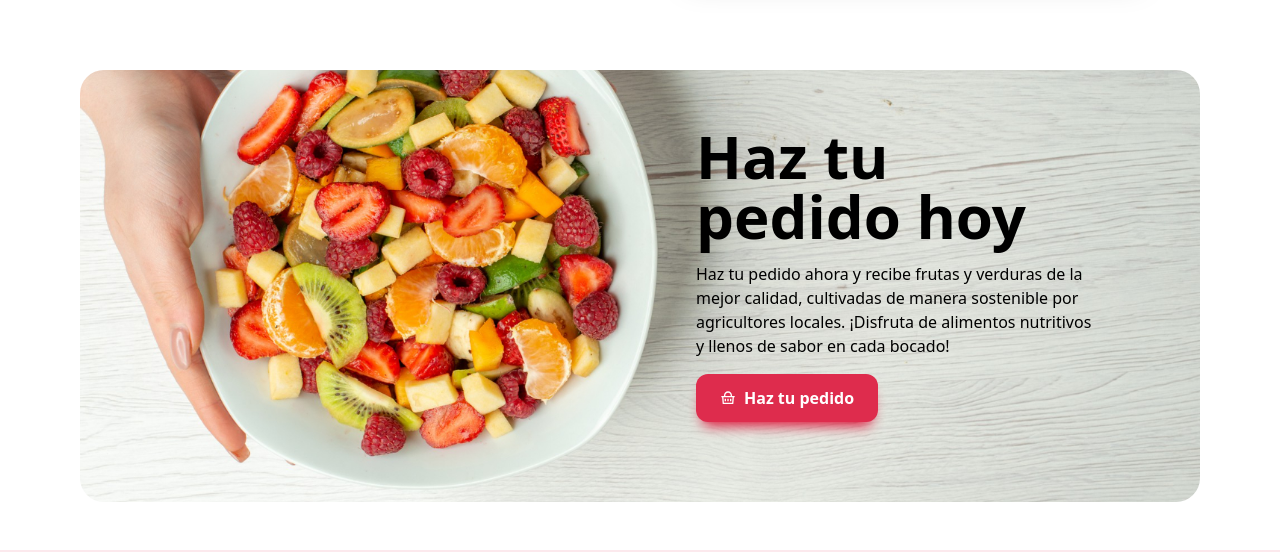
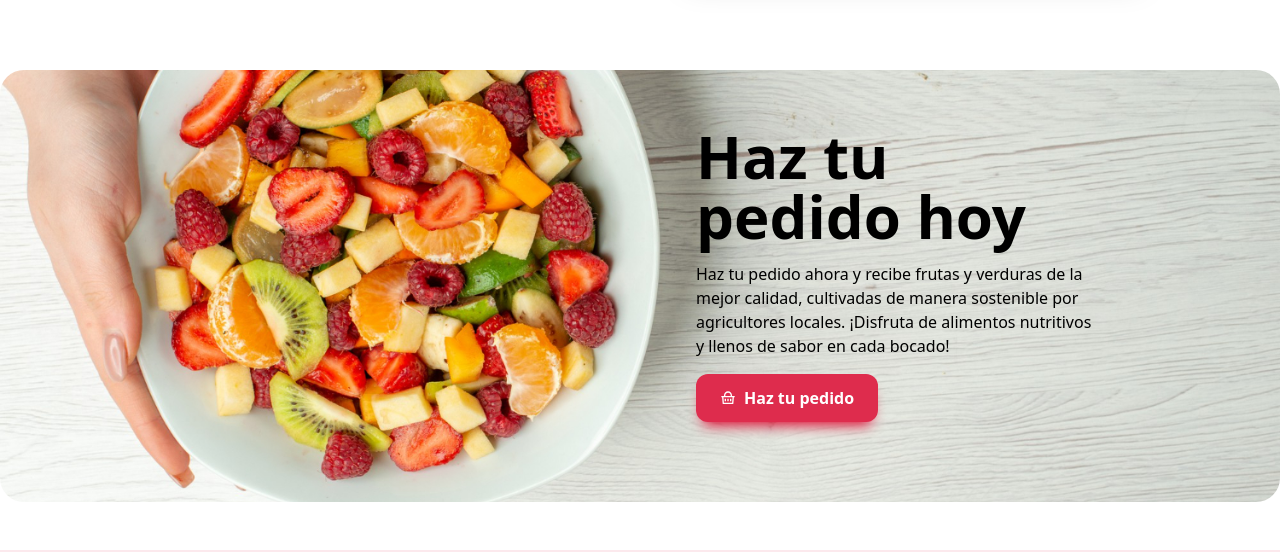
Before and after one commit to srdgz/FrescaGo, a React (Vite) app in the folder frescaGo/: page / in a window 1280 px wide. Shown: the part 2352-2904 px from the top of the page. Built offline with nearby package versions, Linux system fonts and the light colour scheme; a web font is replaced by a local one.

Commit message:
I add opacity to the third banner image

```diff
--- a/frescaGo/src/components/Banners/BannerThird.jsx
+++ b/frescaGo/src/components/Banners/BannerThird.jsx
@@ -14,14 +14,15 @@ const bgStyle = {
 
 const BannerThird = () => {
   return (
-    <section className="container mb-12">
+    <section className="container mb-12 relative">
       <div
         style={bgStyle}
-        className="container grid grid-cols-1 md:grid-cols-2 space-y-6 md:space-y-0 py-14 rounded-3xl"
-      >
+        className="absolute inset-0 rounded-3xl mx-4 md:mx-0 opacity-40 md:opacity-100 z-0"
+      ></div>
+      <div className="relative z-10 container grid grid-cols-1 md:grid-cols-2 space-y-6 md:space-y-0 py-14 rounded-3xl">
         <div></div>
         <div className="flex flex-col justify-center">
-          <div className="text-center md:text-left space-y-4 ms-14 lg:max-w-[400px]">
+          <div className="text-center md:text-left space-y-4 md:ms-14 lg:max-w-[400px]">
             <motion.h1
               variants={FadeLeft(0.5)}
               initial="hidden"
```
